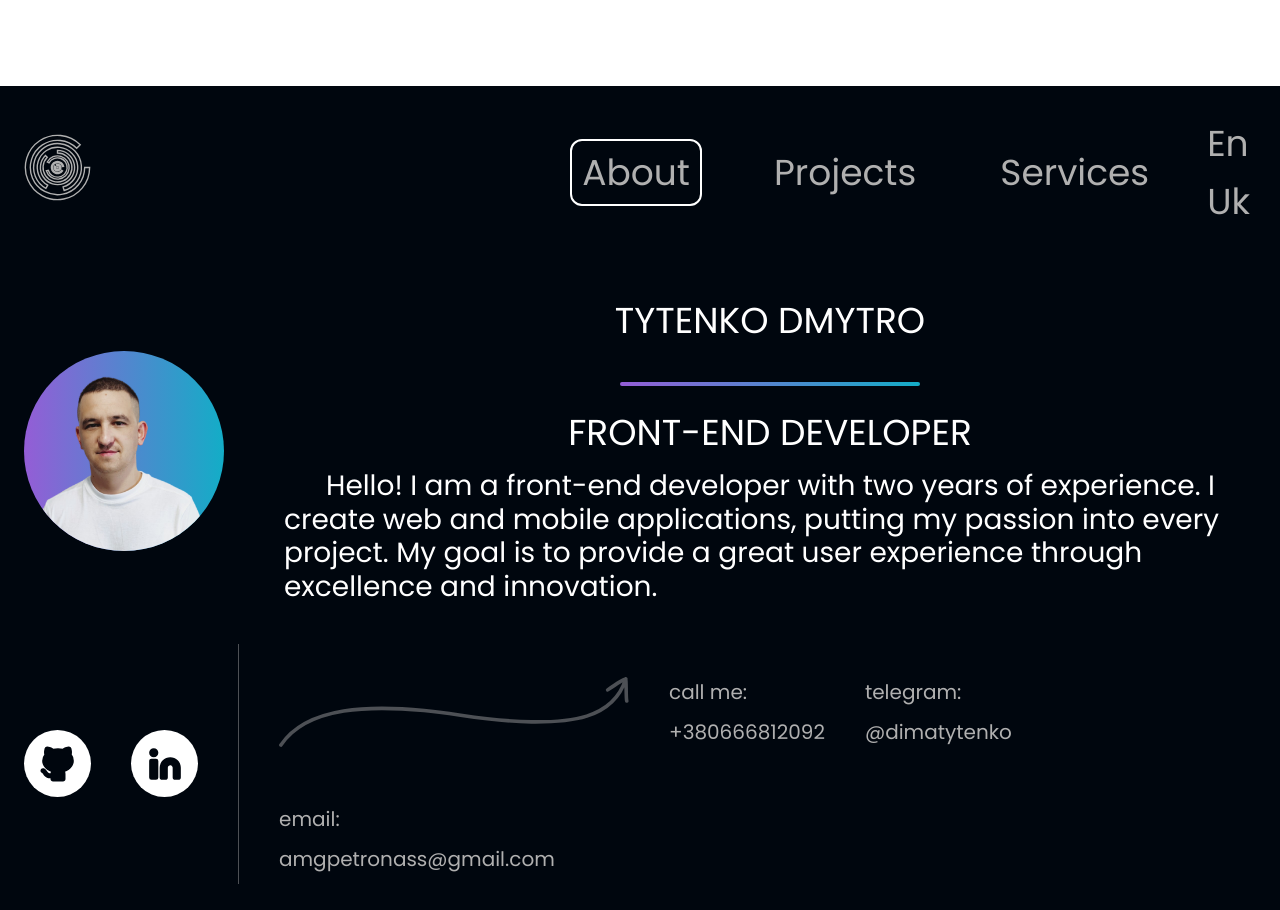
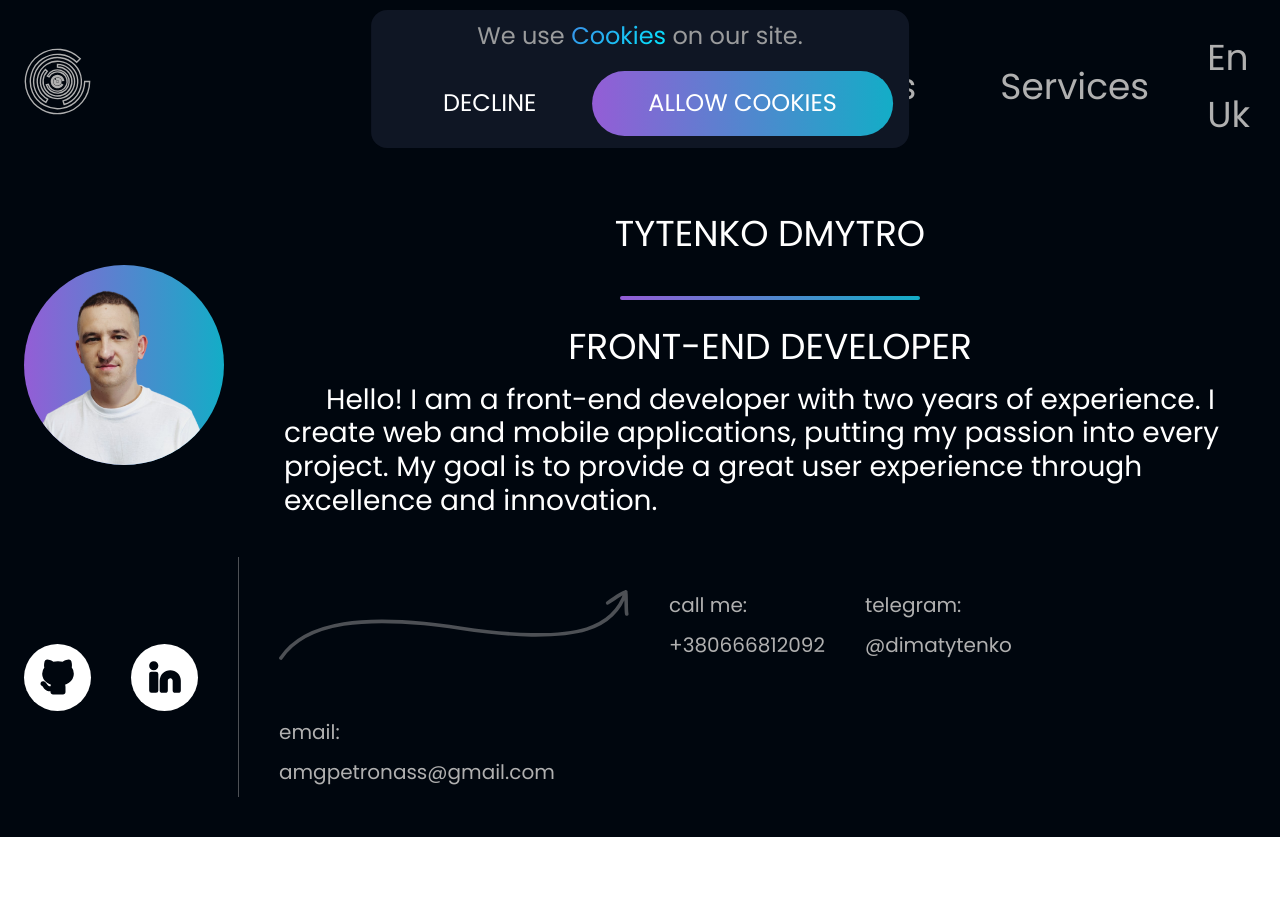
Before and after one commit to dimatytenko/portfolio, a Next.js app: page /about/about in a window 1280 px wide. Shown: the top 910 px of the page. After the commit the page ends 837 px from the top, so only its background shows below. Built offline with nearby package versions, Linux system fonts and the light colour scheme.

Commit message:
added coockies banner

```diff
--- a/app/[lang]/styles.ts
+++ b/app/[lang]/styles.ts
@@ -86,7 +86,7 @@ export const SubTitle = styled.h2`
 
 export const Button = styled.a.attrs({
   target: '_blank',
-})<{type?: 'secondary'}>`
+})<{type?: 'secondary' | 'ghost'}>`
   display: inline-flex;
   align-items: center;
   justify-content: center;
@@ -96,6 +96,8 @@ export const Button = styled.a.attrs({
   background: ${({theme, type}) =>
     type && type === 'secondary'
       ? theme.palette._bg.linear_3
+      : type && type === 'ghost'
+      ? 'transparent'
       : theme.palette._bg.button};
   color: ${({theme}) => theme.palette._text.primary};
   text-transform: uppercase;
--- a/components/CookieBanner/index.tsx
+++ b/components/CookieBanner/index.tsx
@@ -3,6 +3,9 @@
 import Link from 'next/link';
 import {getLocalStorage, setLocalStorage} from '@/lib/storageHelper';
 import {useState, useEffect} from 'react';
+
+import {StyledCookieBanner, SubTitle} from './styles';
+import {Button, TitleModifyre} from '@/app/[lang]/styles';
 
 export default function CookieBanner() {
   const [cookieConsent, setCookieConsent] = useState(false);
@@ -27,34 +30,23 @@ export default function CookieBanner() {
   }, [cookieConsent]);
 
   return (
-    <div
-      className={`my-10 mx-auto max-w-max md:max-w-screen-sm
-                  fixed bottom-0 left-0 right-0
-                  ${
-                    cookieConsent != null ? 'hidden' : 'flex'
-                  } px-3 md:px-4 py-3 justify-between items-center flex-col sm:flex-row gap-4
-                  bg-gray-700 rounded-lg shadow`}>
-      <div className="text-center">
+    <StyledCookieBanner>
+      <SubTitle>
         <Link href="/info/cookies">
           <p>
-            We use <span className="font-bold text-sky-400">cookies</span> on
-            our site.
+            We use <TitleModifyre>cookies</TitleModifyre> on our site.
           </p>
         </Link>
+      </SubTitle>
+
+      <div>
+        <Button type="ghost" onClick={() => setCookieConsent(false)}>
+          Decline
+        </Button>
+        <Button type="secondary" onClick={() => setCookieConsent(true)}>
+          Allow Cookies
+        </Button>
       </div>
-
-      <div className="flex gap-2">
-        <button
-          className="px-5 py-2 text-gray-300 rounded-md border-gray-900"
-          onClick={() => setCookieConsent(false)}>
-          Decline
-        </button>
-        <button
-          className="bg-gray-900 px-5 py-2 text-white rounded-lg"
-          onClick={() => setCookieConsent(true)}>
-          Allow Cookies
-        </button>
-      </div>
-    </div>
+    </StyledCookieBanner>
   );
 }
--- /dev/null
+++ b/components/CookieBanner/styles.ts
@@ -0,0 +1,26 @@
+'use client';
+
+import styled from 'styled-components';
+
+export const StyledCookieBanner = styled.div`
+  position: fixed;
+  left: 50%;
+  top: 10px;
+  z-index: 999;
+  display: flex;
+  flex-direction: column;
+  justify-content: center;
+  align-items: center;
+  transform: translateX(-50%);
+  padding: 12px 16px;
+  background: ${({theme}) => theme.palette._bg.dark};
+  border-radius: 16px;
+`;
+
+export const SubTitle = styled.h2`
+  max-width: 643px;
+  font-size: 24px;
+  margin-bottom: 20px;
+  color: ${({theme}) => theme.palette._text.tertiary};
+  line-height: 1.2;
+`;
```
